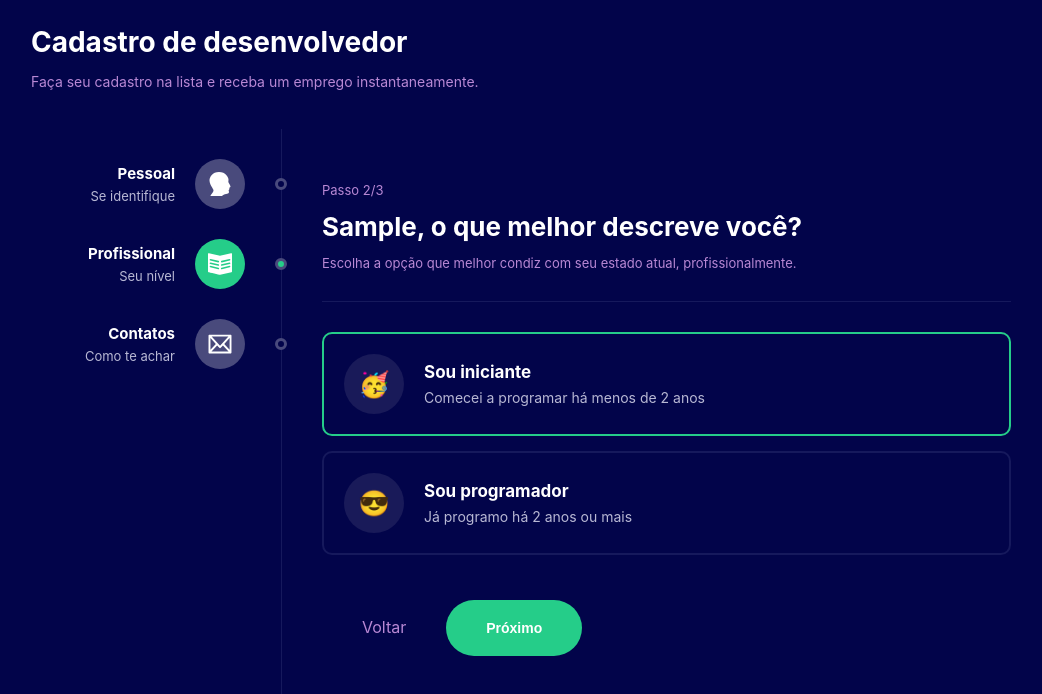
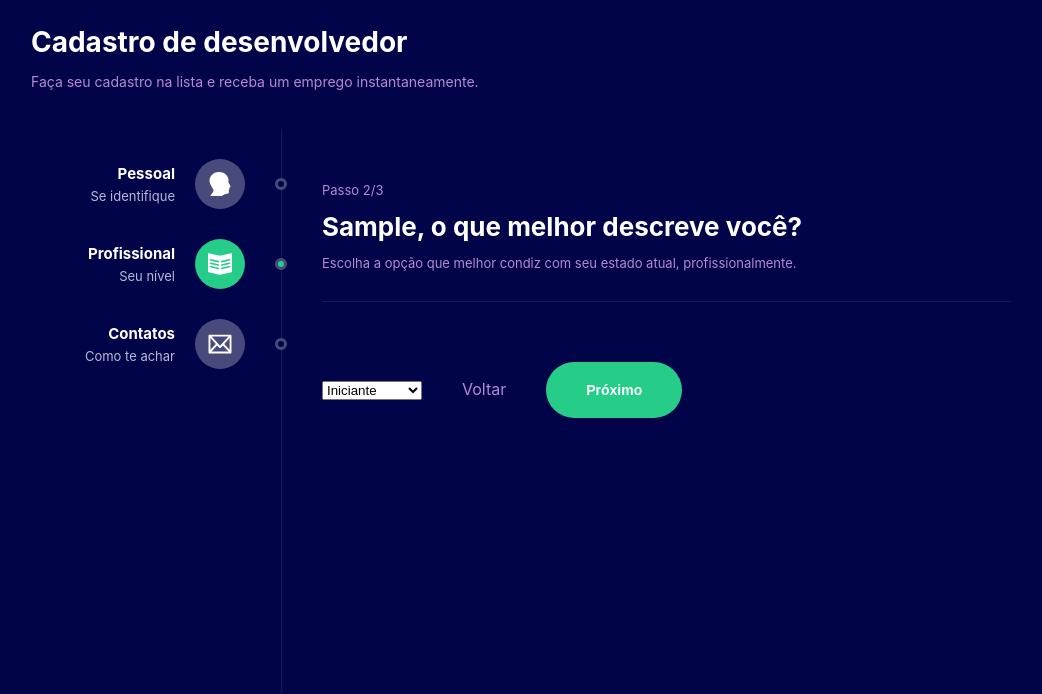
Before and after one commit to raulbattistini/multiformtsx, a React (Create React App) app: page / in a window 1280 px wide. Both pictures are taken after typing "Sample" into the empty fields and a click on the button "Próximo". Shown: the top 694 px of the page, without its empty margins (119-1161 px from the left). Built offline with nearby package versions, Linux system fonts and the light colour scheme.

Commit message:
final commit for field validation

```diff
--- a/src/pages/FormStep2/index.tsx
+++ b/src/pages/FormStep2/index.tsx
@@ -1,68 +1,92 @@
-import { useNavigate, Link } from 'react-router-dom';
-import * as C from './style';
-import { useForm, FormActions } from '../../context/FormContext';
-import { Theme } from '../../components/Theme';
-import { ChangeEvent, useEffect } from 'react';
-import { SelectOption } from '../../components/SelectOption';
+import { useNavigate, Link } from "react-router-dom";
+import { Formik, Form, FieldArray, Field, ArrayHelpers } from "formik";
+import * as C from "./style";
+import { useForm, FormActions } from "../../context/FormContext";
+import { Theme } from "../../components/Theme";
+import { useEffect } from "react";
+import { SelectOption } from "../../components/SelectOption";
 
 export const FormStep2 = () => {
   const navigate = useNavigate();
   const { state, dispatch } = useForm();
 
   useEffect(() => {
-        if(state.name === '') {
-            navigate('/');
+    if (state.name === "") {
+      navigate("/");
     } else {
       dispatch({
         type: FormActions.setCurrentStep,
-                payload: 2
+        payload: 2,
       });
-        }
+    } // eslint-disable-next-line
   }, []);
 
-    const handleNextStep = () => {
-        if(state.name !== '') {
-            navigate('/step3');
-        } else {
-            alert("Preencha os dados.");
-        }
-    }
+  const handleNextStep = (level: number) => {
+    navigate("/step3");
+    dispatch({
+      type: FormActions.setLevel,
+      payload: level,
+    });
+    console.log(level);
+  };
 
   const setLevel = (level: number) => {
     dispatch({
       type: FormActions.setLevel,
-            payload: level
+      payload: level,
     });
-    }
+  };
 
   return (
     <Theme>
       <C.Container>
         <C.p>Passo 2/3</C.p>
         <C.h1>{state.name}, o que melhor descreve você?</C.h1>
-                <C.p>Escolha a opção que melhor condiz com seu estado atual, profissionalmente.</C.p>
+        <C.p>
+          Escolha a opção que melhor condiz com seu estado atual,
+          profissionalmente.
+        </C.p>
 
-                <C.hr/>
+        <C.hr />
+        <Formik
+          initialValues={{ level: 3 }}
+          onSubmit={(state) => {
+            handleNextStep(state.level);
+          }}
+        >
+          {({ values, errors, touched, handleChange }) => {
+            return (
+              <Form>
+                <Field name="level" as="select">
+                  <option
+                    value="0"
+                    selected={state.level === 0}
+                    onClick={() => setLevel(0)}
+                    defaultValue="0"
+                  >
+                    Iniciante
+                  </option>
 
-                <SelectOption
-                    title="Sou iniciante"
-                    description="Comecei a programar há menos de 2 anos"
-                    icon="🥳"
-                    selected={state.level === 0}
-                    onClick={()=>setLevel(0)}
-                />
-
-                <SelectOption
-                    title="Sou programador"
-                    description="Já programo há 2 anos ou mais"
-                    icon="😎"
+                  <option
+                    value="1"
                     selected={state.level === 1}
-                    onClick={()=>setLevel(1)}
-                />
-
-                <Link to="/" className="backButton">Voltar</Link>
-                <C.button onClick={handleNextStep}>Próximo</C.button>
+                    onClick={() => setLevel(1)}
+                  >
+                    Programador
+                  </option>
+                </Field>
+                <Link to="/" className="backButton">
+                  Voltar
+                </Link>
+                <C.button type="submit"
+                >
+                Próximo
+                </C.button>
+              </Form>
+            );
+          }}
+        </Formik>
       </C.Container>
     </Theme>
   );
-}
+};
--- a/src/pages/FormStep3/index.tsx
+++ b/src/pages/FormStep3/index.tsx
@@ -1,75 +1,88 @@
-import { useNavigate, Link } from 'react-router-dom';
-import * as C from './style';
-import { useForm, FormActions } from '../../context/FormContext';
-import { Theme } from '../../components/Theme';
-import { ChangeEvent, useEffect } from 'react';
+import { useNavigate, Link } from "react-router-dom";
+import { Formik, Form, Field } from "formik";
+import * as C from "./style";
+import { useForm, FormActions } from "../../context/FormContext";
+import { Theme } from "../../components/Theme";
+import { useEffect } from "react";
 
 export const FormStep3 = () => {
   const navigate = useNavigate();
   const { state, dispatch } = useForm();
 
   useEffect(() => {
-        if(state.name === '') {
-            navigate('/');
+    if (state.name === "") {
+      navigate("/");
     } else {
       dispatch({
         type: FormActions.setCurrentStep,
-                payload: 3
+        payload: 3,
       });
-        }
+    } // eslint-disable-next-line
   }, []);
 
-    const handleNextStep = () => {
-        if(state.email !== '' && state.github !== '') {
-            console.log(state);
-        } else {
-            alert("Preencha os dados");
-        }
-    }
-
-    const handleEmailChange = (e: ChangeEvent<HTMLInputElement>) => {
+  const handleNextStep = (email: string, github: string) => {
     dispatch({
       type: FormActions.setEmail,
-            payload: e.target.value
+      payload: email
     });
-    }
-    const handleGithubChange = (e: ChangeEvent<HTMLInputElement>) => {
     dispatch({
       type: FormActions.setGithub,
-            payload: e.target.value
+      payload: github
     });
-    }
+    console.log(email, github);
+    console.log(state)
+  };
 
   return (
     <Theme>
       <C.Container>
         <C.p>Passo 3/3</C.p>
         <C.h1>Legal {state.name}, onde te achamos?</C.h1>
-                <C.p>Preencha com seus contatos para conseguirmos entrar em contato.</C.p>
+        <C.p>
+          Preencha com seus contatos para conseguirmos entrar em contato.
+        </C.p>
 
-                <C.hr/>
-
-                <C.label>
-                    Qual seu e-mail?
-                    <C.input
+        <C.hr />
+        <Formik
+          initialValues={{
+            email: "",
+            github: "",
+          }}
+          onSubmit={(state) => {
+            handleNextStep(state.email, state.github);
+          }}
+        >
+          {({ values, errors, touched, handleChange }) => {
+            return (
+              <Form>
+                <Field
+                  value={values.email}
+                  onChange={handleChange}
+                  placeholder="Seu melhor email"
                   type="email"
-                        value={state.email}
-                        onChange={handleEmailChange}
+                  name="email"
                 />
-                </C.label>
-
-                <C.label>
-                    Qual seu GitHub?
-                    <C.input
+                <Field
+                  value={values.github}
+                  onChange={handleChange}
+                  placeholder="Seu Github"
                   type="url"
-                        value={state.github}
-                        onChange={handleGithubChange}
+                  name="github"
                 />
-                </C.label>
-
-                <Link to="/step2" className="backButton">Voltar</Link>
-                <C.button onClick={handleNextStep}>Finalizar Cadastro</C.button>
+                <Link
+                to="/step2"
+                className="backButton"
+                >
+                Voltar
+                </Link>
+                <C.button type="submit" onClick={()=>{console.log(state)}}>
+                Finalizar Cadastro
+                </C.button>
+              </Form>
+            );
+          }}
+        </Formik>
       </C.Container>
     </Theme>
   );
-}
+};
```
Also changed, not shown: 1 other file (tests, documents, lock files or other folders). Lines whose indentation alone changed are shown as unchanged.
